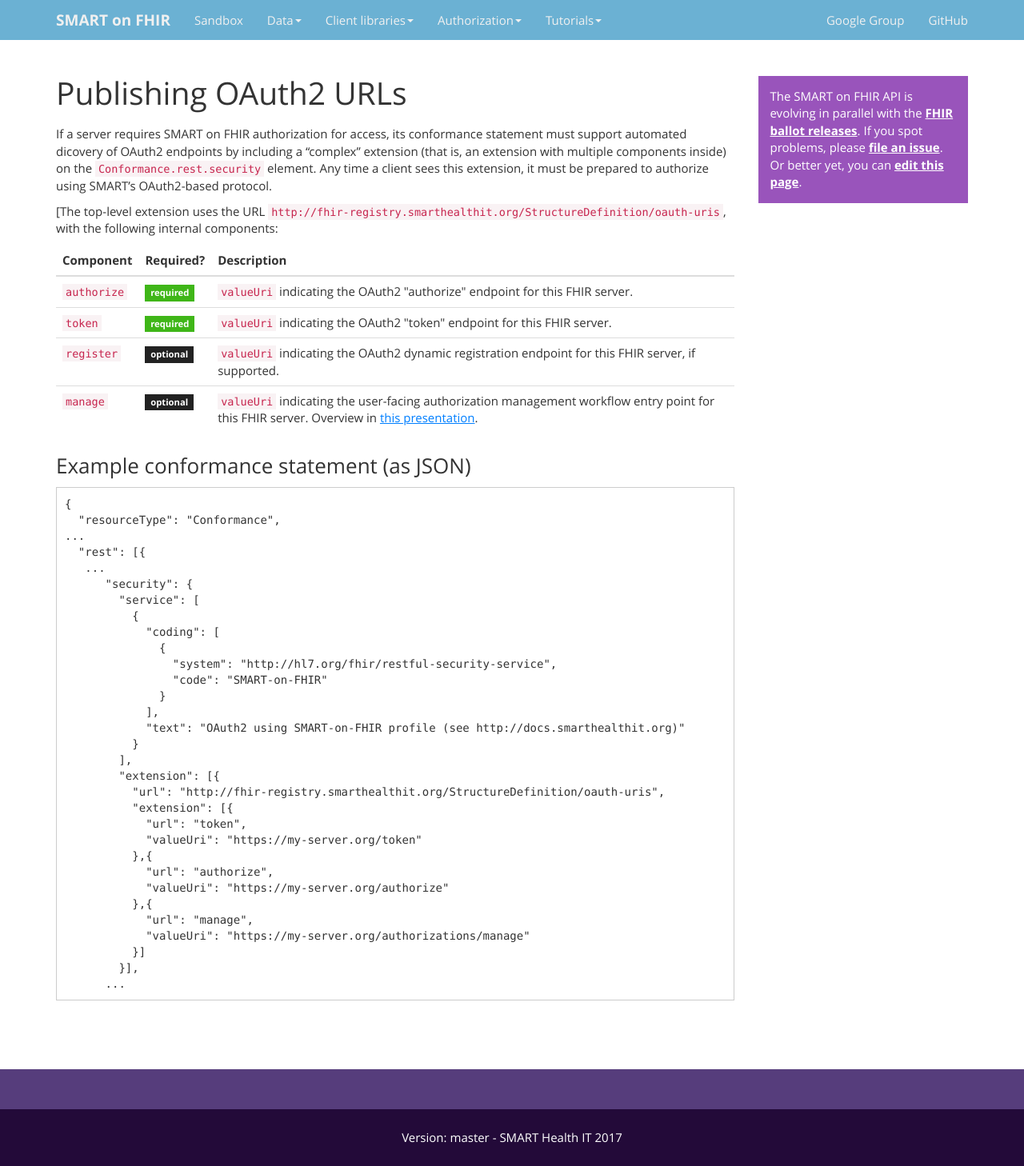
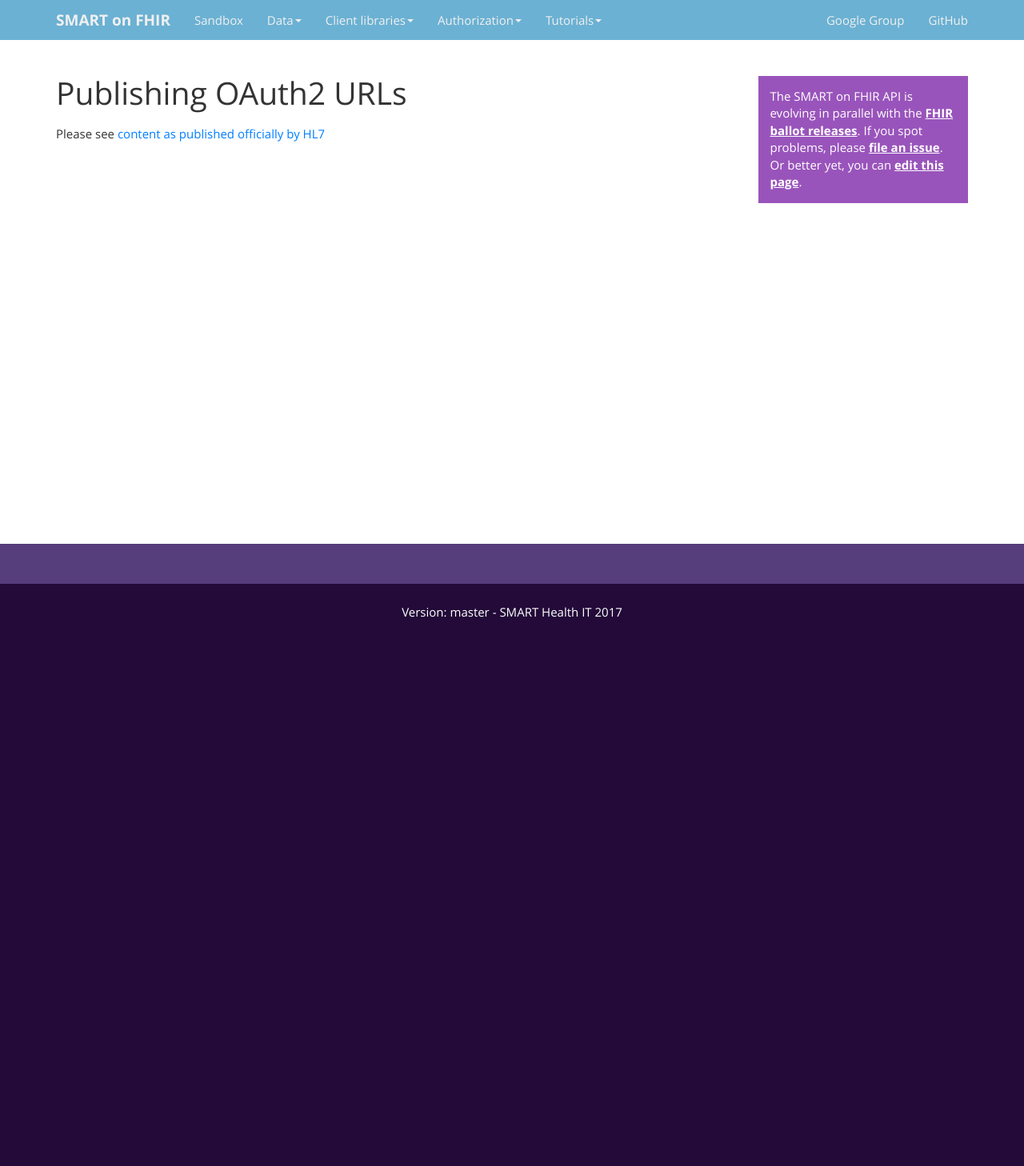
Before and after one commit to smart-on-fhir/smart-on-fhir.github.io, a Jekyll site: the page built from authorization/conformance-statement/index.md, in a window 1280 px wide. Shown: the whole page at 80% size. Built offline with Jekyll 4.4.1, drawn with Linux system fonts in a browser that asks for light colours; after the commit the page ends 900 px from its top, so only the background shows below that.

Commit message:
Update index.md

````diff
--- a/authorization/conformance-statement/index.md
+++ b/authorization/conformance-statement/index.md
@@ -4,82 +4,4 @@
 ---
 
 # Publishing OAuth2 URLs
-
-If a server requires SMART on FHIR authorization for access, its conformance
-statement must support automated dicovery of OAuth2 endpoints by including a
-"complex" extension (that is, an extension with multiple components inside) on
-the `Conformance.rest.security` element. Any time a client sees this extension,
-it must be prepared to authorize using SMART's OAuth2-based protocol.
-
-[The top-level extension uses the URL
-`http://fhir-registry.smarthealthit.org/StructureDefinition/oauth-uris`, with
-the following internal components:
-
-<table class="table">
-  <thead>
-    <th>Component</th>
-    <th>Required?</th>
-    <th>Description</th>
-  </thead>
-  <tbody>
-    <tr>
-      <td><code>authorize</code></td>
-      <td><span class="label label-success">required</span></td>
-      <td><code>valueUri</code> indicating the OAuth2 "authorize" endpoint for this FHIR server.
-      </td>
-    </tr>
-    <tr>
-      <td><code>token</code></td>
-      <td><span class="label label-success">required</span></td>
-      <td><code>valueUri</code> indicating the OAuth2 "token" endpoint for this FHIR server.</td>
-    </tr>
-    <tr>
-      <td><code>register</code></td>
-      <td><span class="label label-default">optional</span></td>
-      <td><code>valueUri</code> indicating the OAuth2 dynamic registration endpoint for this FHIR server, if supported.
-      </td>
-    </tr>
-    <tr>
-      <td><code>manage</code></td>
-      <td><span class="label label-default">optional</span></td>
-      <td><code>valueUri</code> indicating the user-facing authorization management workflow entry point for this FHIR server. Overview in <a href="https://drive.google.com/file/d/0BylO-n0_de7gOWxiYkhra2dQRXM/view">this presentation</a>.</td>
-    </tr>
-  </tbody>
-</table>
-
-
-### Example conformance statement (as JSON)
-
-```
-{
-  "resourceType": "Conformance",
-...
-  "rest": [{
-   ...
-      "security": {
-        "service": [
-          {
-            "coding": [
-              {
-                "system": "http://hl7.org/fhir/restful-security-service",
-                "code": "SMART-on-FHIR"
-              }
-            ],
-            "text": "OAuth2 using SMART-on-FHIR profile (see http://docs.smarthealthit.org)"
-          }
-        ],
-        "extension": [{
-          "url": "http://fhir-registry.smarthealthit.org/StructureDefinition/oauth-uris",
-          "extension": [{
-            "url": "token",
-            "valueUri": "https://my-server.org/token"
-          },{
-            "url": "authorize",
-            "valueUri": "https://my-server.org/authorize"
-          },{
-            "url": "manage",
-            "valueUri": "https://my-server.org/authorizations/manage"
-          }]
-        }],
-      ...
-```
+Please see [content as published officially by HL7](http://hl7.org/fhir/smart-app-launch/conformance/index.html)
````
